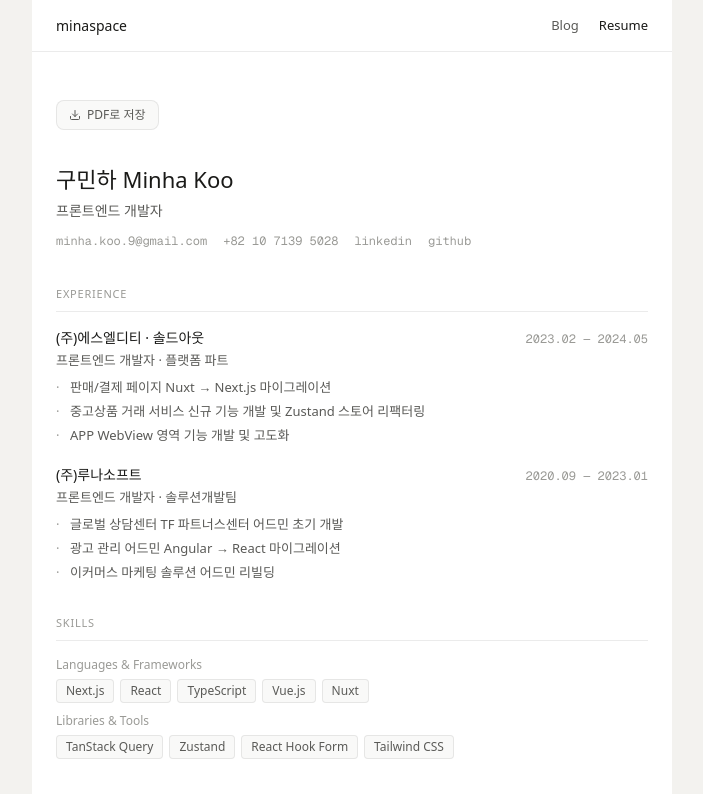
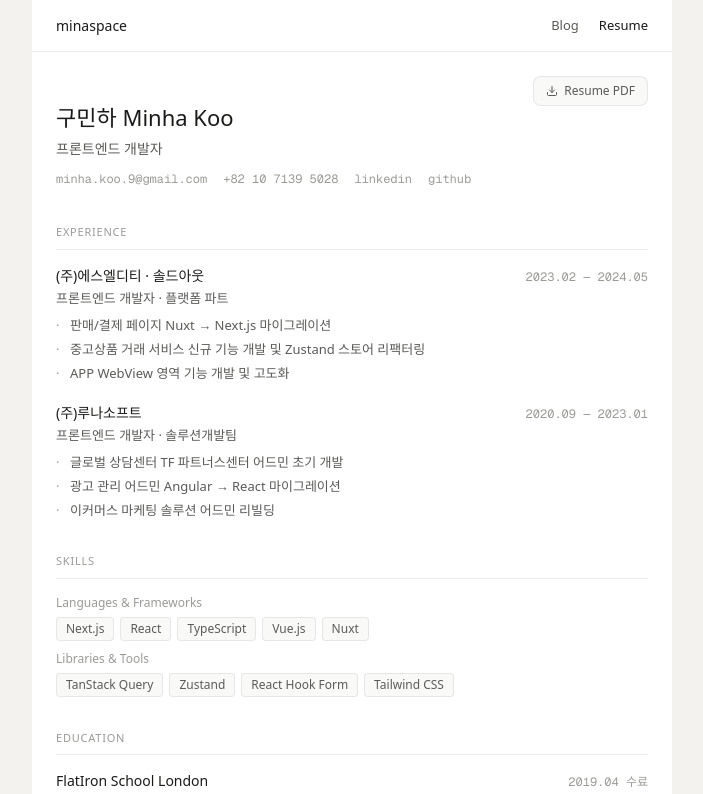
Before and after one commit to kkoomin/minaspace, a Next.js app: page /resume in a window 1280 px wide. Shown: the top 794 px of the page, without its empty margins (288-991 px from the left). Built offline with nearby package versions, Linux system fonts and the light colour scheme.

Commit message:
feat: change resume download button function, component name and position

```diff
--- a/app/resume/page.tsx
+++ b/app/resume/page.tsx
@@ -1,15 +1,17 @@
 import type { Metadata } from "next";
-import ResumeActions from "@/components/ResumeActions";
+import ResumeDownLoadButton from "@/components/ResumeDownLoadButton";
 
 export const metadata: Metadata = { title: "Resume" };
 
 export default function ResumePage() {
   return (
     <main
-      className="mx-auto min-h-[calc(100vh-52px)] max-w-[640px] px-6 pb-20 pt-12"
+      className="relative mx-auto min-h-[calc(100vh-52px)] max-w-[640px] px-6 pb-20 pt-12"
       style={{ background: "var(--color-bg)" }}
     >
-      <ResumeActions />
+      <div className="absolute top-6 right-6">
+        <ResumeDownLoadButton />
+      </div>
 
       {/* 헤더 */}
       <div className="mb-9">
--- a/components/ResumeActions.tsx
+++ b/components/ResumeDownLoadButton.tsx
@@ -2,10 +2,15 @@
 
 import { Download } from "lucide-react";
 
-export default function ResumeActions() {
+export default function ResumeDownLoadButton() {
   return (
     <button
-      onClick={() => window.print()}
+      onClick={() => {
+        const a = document.createElement("a");
+        a.href = "/files/resume.pdf";
+        a.download = "resume.pdf";
+        a.click();
+      }}
       className="print-hidden mb-8 inline-flex cursor-pointer items-center gap-1.5 rounded-lg border px-3 py-1.5 text-xs transition-colors"
       style={{
         borderColor: "var(--color-border)",
@@ -22,7 +27,7 @@ export default function ResumeActions() {
       }}
     >
       <Download size={12} />
-      PDF로 저장
+      Resume PDF
     </button>
   );
 }
```
Also changed, not shown: 3 other files (tests, documents, lock files or other folders).
